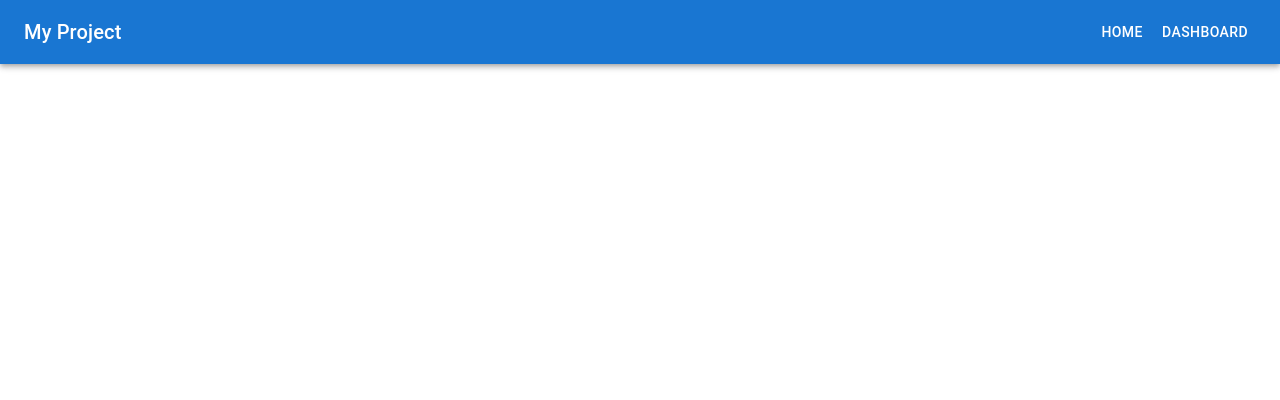
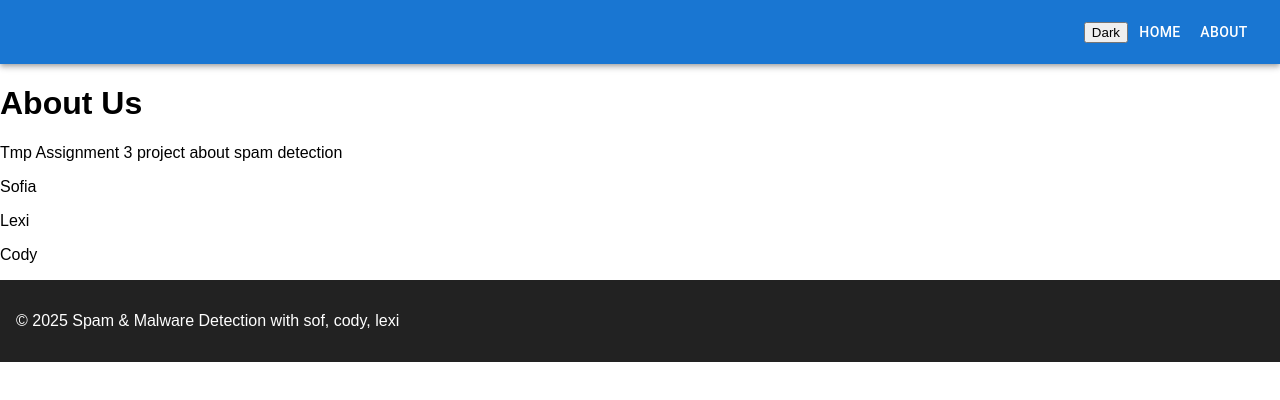
Before and after one commit to Dacelo404/COS30049_Assignment_3_Spam_WebDev, a React (Create React App) app in the folder assignment3_spam_web_dev/: page /about in a window 1280 px wide. Shown: the top 400 px of the page. Built offline with nearby package versions, Linux system fonts and the light colour scheme.

Commit message:
saving progress, removed unnecessary files added footer,navbar,styles.css added dark mode button updated about, home, navbar

```diff
--- a/assignment3_spam_web_dev/src/App.js
+++ b/assignment3_spam_web_dev/src/App.js
@@ -25,20 +25,33 @@
 // export default App;
 
 // src/App.js
-import React from "react";
+
+import React, {useState} from "react";
 import { BrowserRouter as Router, Routes, Route } from "react-router-dom";
 import Navbar from "./components/Navbar";
 import Home from "./pages/Home";
-import Dashboard from "./pages/Dashboard";
+import About from "./pages/About";
+import Footer from "./components/Footer";
+import "./assets/styles/styles.css";
+import "./assets/styles/navbar.css";
+import "./assets/styles/footer.css";
 
 function App() {
+
+  // dark mode
+  const [darkMode, setDarkMode] = useState(false);
+  const toggleDarkMode = () => setDarkMode((prev) => !prev);
+
   return (
     <Router>
-      <Navbar />
+      <div className={darkMode ? "dark-mode" : "light-mode"}>
+      <Navbar darkMode={darkMode} toggleDarkMode={toggleDarkMode}/>
       <Routes>
         <Route path="/" element={<Home />} />
-        <Route path="/dashboard" element={<Dashboard />} />
+        <Route path="/about" element={<About/>} />
       </Routes>
+      <Footer />
+      </div>
     </Router>
   );
 }
--- a/assignment3_spam_web_dev/src/components/Footer.js
+++ b/assignment3_spam_web_dev/src/components/Footer.js
@@ -3,7 +3,7 @@ import React from 'react';
 function Footer() {
   return (
     <footer className="footer">
-      <p>© {new Date().getFullYear()} Spam & Malware Detection</p>
+      <p>© {new Date().getFullYear()} Spam & Malware Detection with sof, cody, lexi</p>
     </footer>
   );
 }
--- a/assignment3_spam_web_dev/src/components/Navbar.js
+++ b/assignment3_spam_web_dev/src/components/Navbar.js
@@ -3,18 +3,20 @@ import React from "react";
 import { AppBar, Toolbar, Typography, Button } from "@mui/material";
 import { Link } from "react-router-dom";
 
-function Navbar() {
+function Navbar({darkMode, toggleDarkMode}) {
   return (
     <AppBar position="static">
       <Toolbar>
-        <Typography variant="h6" sx={{ flexGrow: 1 }}>
-          My Project
+        <Typography sx={{ flexGrow: 1 }}>
         </Typography>
+        <button onClick={toggleDarkMode}>
+        {darkMode ? "Light" : "Dark"}
+        </button>
         <Button color="inherit" component={Link} to="/">
-          Home
+        Home
         </Button>
-        <Button color="inherit" component={Link} to="/dashboard">
-          Dashboard
+        <Button color="inherit" component={Link} to="/about">
+        About
         </Button>
       </Toolbar>
     </AppBar>
--- a/assignment3_spam_web_dev/src/index.css
+++ /dev/null
@@ -1,13 +0,0 @@
-body {
-  margin: 0;
-  font-family: -apple-system, BlinkMacSystemFont, 'Segoe UI', 'Roboto', 'Oxygen',
-    'Ubuntu', 'Cantarell', 'Fira Sans', 'Droid Sans', 'Helvetica Neue',
-    sans-serif;
-  -webkit-font-smoothing: antialiased;
-  -moz-osx-font-smoothing: grayscale;
-}
-
-code {
-  font-family: source-code-pro, Menlo, Monaco, Consolas, 'Courier New',
-    monospace;
-}
--- a/assignment3_spam_web_dev/src/pages/About.js
+++ b/assignment3_spam_web_dev/src/pages/About.js
@@ -1,13 +1,13 @@
-import React from 'react';
+import React from "react";
 
 function About() {
   return (
-    <div className="about-page">
-      <h1>About This Project</h1>
-      <p>
-        This web application integrates a trained AI model to detect spam and malware.
-        It was built using React (frontend) and FastAPI (backend).
-      </p>
+    <div className = "about-page">
+      <h1>About Us</h1>
+      <p>Tmp Assignment 3 project about spam detection</p>
+      <p>Sofia</p>
+      <p>Lexi</p>
+      <p>Cody</p>
     </div>
   );
 }
--- a/assignment3_spam_web_dev/src/pages/Dashboard.js
+++ /dev/null
@@ -1,8 +0,0 @@
-// src/pages/Dashboard.js
-import React from "react";
-
-function Dashboard() {
-  return <h1>Dashboard Page</h1>;
-}
-
-export default Dashboard;
```
Also changed, not shown: assignment3_spam_web_dev/src/components/Header.js (deleted, +0 -18 lines), assignment3_spam_web_dev/src/reportWebVitals.js (deleted, +0 -13 lines), assignment3_spam_web_dev/src/setupTests.js (deleted, +0 -5 lines), assignment3_spam_web_dev/src/assets/styles/footer.css (added), assignment3_spam_web_dev/src/assets/styles/navbar.css (added), assignment3_spam_web_dev/src/logo.svg (deleted), 1 other file (tests, documents, lock files or other folders).
